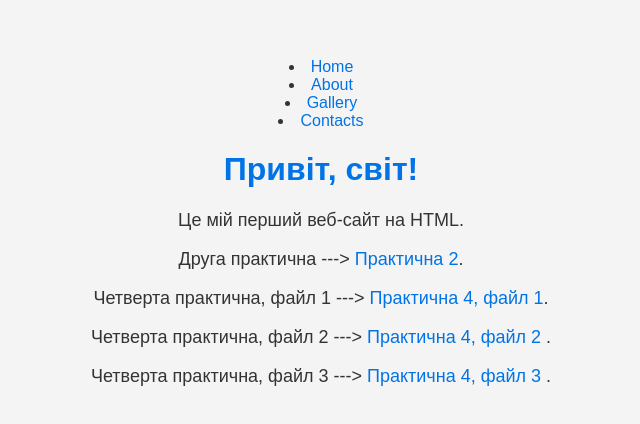
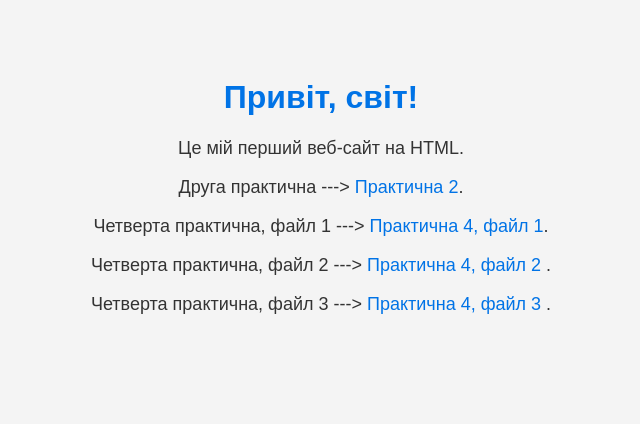
Before and after one commit to evantut/evantut.io, a plain HTML site: page index.html in a window 1280 px wide. Shown: the whole page, without its empty margins (319-959 px from the left). Drawn offline with Linux system fonts and the light colour scheme.

Commit message:
Update index.html

```diff
--- a/index.html
+++ b/index.html
@@ -25,14 +25,6 @@
     </style>
 </head>
 <body>
-     <nav>
-        <u1 class="container">
-            <li><a href="index.html">Home</a></li>
-            <li><a href="info.html">About</a></li>
-            <li><a href="gallery.html">Gallery</a></li>
-            <li><a href="form.html">Contacts</a></li>
-        </u1>
-    </nav>
     <h1>Привіт, світ!</h1>
     <p>Це мій перший веб-сайт на HTML.</p>
     <p>Друга практична ---> <a href="pr2/index.html" target="_blank">Практична 2</a>.</p>
```
